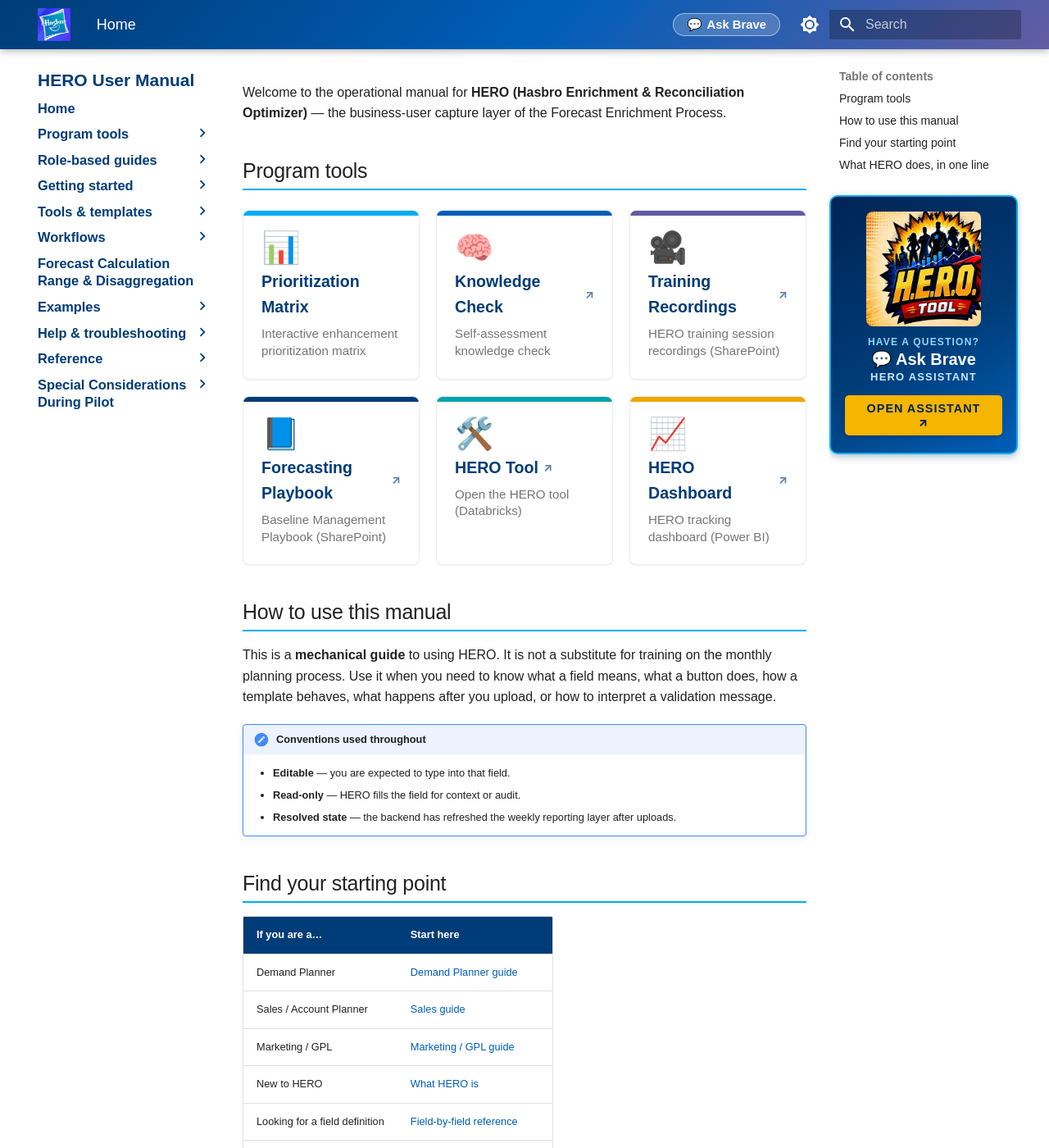
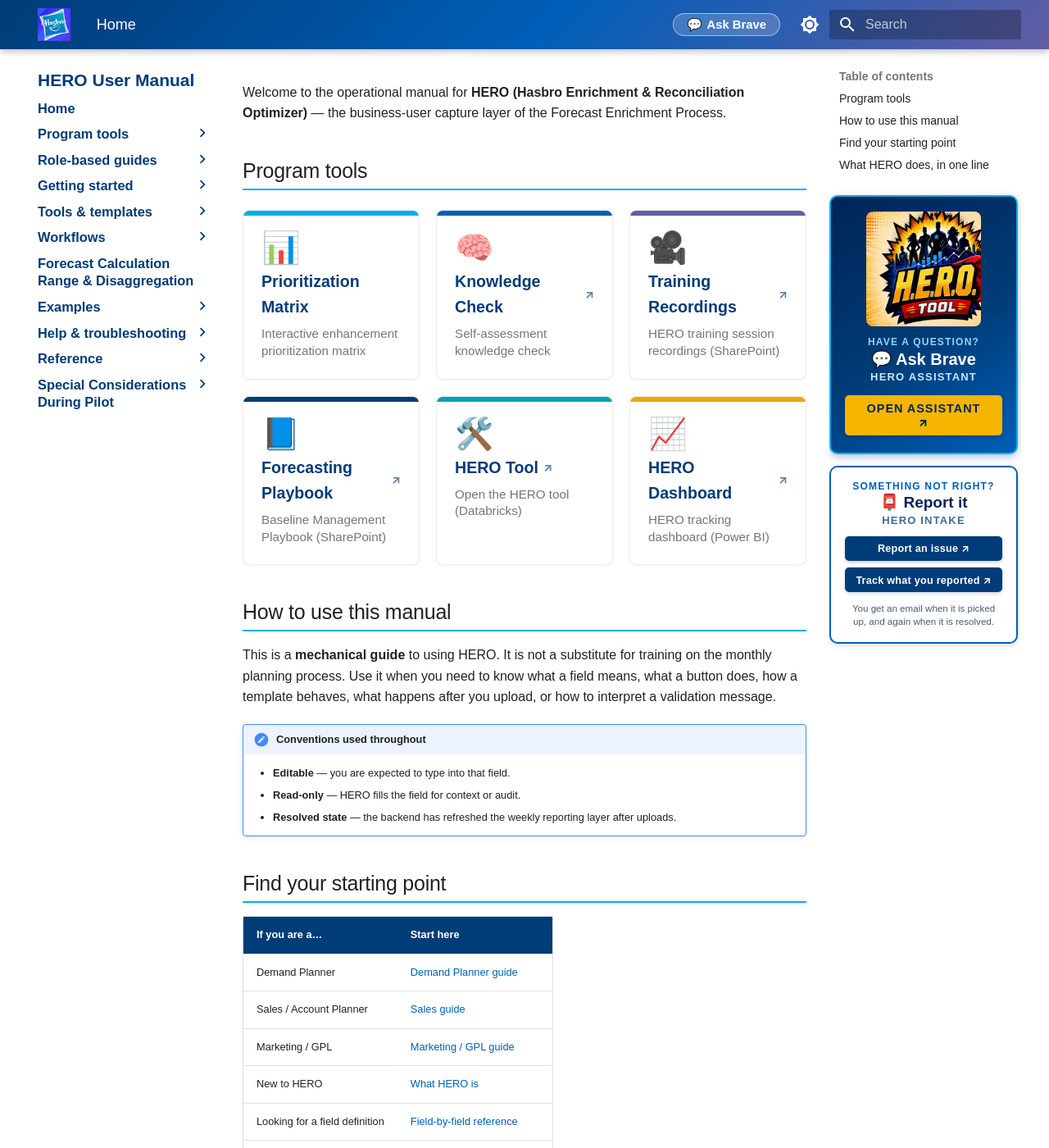
Before and after one commit to enerbartoli/HERO, an MkDocs documentation site: the page built from docs/index.md, in a window 1280 px wide and 1400 px high, scrolled down 324 px. Shown: the whole window at 82% size. Built offline with MkDocs 1.6.1 and Material for MkDocs 9.7.7, drawn with Linux system fonts in a browser that asks for light colours.

Commit message:
Add a HERO Intake sidebar card below the Ask Brave card
Gives readers a direct route to report an issue and to follow what they
reported, from every page of the manual.

- main.html: the existing injectSidebar() now appends a second card after
  the Brave one, from the same document$ subscription, so the pair
  survives instant navigation. Both cards are removed before re-appending,
  so navigation cannot leave duplicates.
- extra.css: .hero-intake-card is deliberately lighter than the Brave card
  (white ground, #005EB8 border, navy buttons) and shorter, keeping the
  yellow button unique to Brave. Hidden at the same 76.1875em breakpoint.

The tracker link keeps its ?web=1, which opens the workbook in Excel for
the web instead of downloading it.

Co-Authored-By: Claude Opus 5 <noreply@anthropic.com>
Claude-Session: https://claude.ai/code/session_016Bnd5Ktn15p5AYD22bAtxb

```diff
--- a/docs/overrides/main.html
+++ b/docs/overrides/main.html
@@ -34,14 +34,17 @@
 {% endblock %}
 
 {#
-  Ask Brave — header button + right-sidebar card with logo.
+  Right-sidebar cards — Ask Brave (top) + HERO Intake (below it) —
+  plus the Ask Brave header button.
 
   Header: injected once after .md-header__title; persists across navigation.
 
-  Sidebar card: re-injected on every page via Material's document$ observable
-  (the correct hook for navigation.instant). Falls back to popstate for
-  non-instant environments. The sidebar is forced visible on pages with
-  an empty TOC by removing the hidden attribute.
+  Sidebar cards: both re-injected on every page by a single injectSidebar()
+  call, driven by Material's document$ observable (the correct hook for
+  navigation.instant). Falls back to popstate for non-instant environments.
+  Each card is removed before being re-appended, so navigation can never
+  leave duplicates. The sidebar is forced visible on pages with an empty
+  TOC by removing the hidden attribute.
 #}
 {% block scripts %}
 {{ super() }}
@@ -49,6 +52,10 @@
 (function () {
   var GPT_URL  = "https://chatgpt.com/g/g-6a39688f2e0c81918486c4d724888f96-brave-hero-assistant";
   var LOGO_URL = "{{ rel_prefix }}assets/img/hero-logo-icon.jpg";
+  var FORM_URL = "https://forms.cloud.microsoft/Pages/ResponsePage.aspx?id=Pt0ecKjHiUexzookNiDWj0oOq7Z00xpKvQD-NjxoQ9FUMlA5NllVOE1aWkxVRVZVRFo2MUtVN1lCMSQlQCN0PWcu";
+  /* ?web=1 is what opens the workbook in Excel for the web instead of
+     downloading it — do not strip it. */
+  var TRACKER_URL = "https://hasbroinc.sharepoint.com/sites/GlobalPlanningCentralCommandCOE/HERO%20Enrichment/HERO_TRACKER/HERO_Issue_and_Open_Items_Log.xlsx?web=1";
 
   /* ── Header button — injected once, survives instant navigation ── */
   function injectHeader() {
@@ -65,13 +72,13 @@
     title.insertAdjacentElement("afterend", btn);
   }
 
-  /* ── Sidebar card — re-injected on every page change ── */
+  /* ── Sidebar cards — re-injected on every page change ── */
   function injectSidebar() {
     var inner = document.querySelector(".md-sidebar--secondary .md-sidebar__inner");
     if (!inner) return;
-    /* Remove stale card from previous page before appending fresh one */
-    var old = inner.querySelector(".ask-brave-card");
-    if (old) old.remove();
+    /* Remove stale cards from previous page before appending fresh ones */
+    var old = inner.querySelectorAll(".ask-brave-card, .hero-intake-card");
+    for (var i = 0; i < old.length; i++) old[i].remove();
     var card = document.createElement("div");
     card.className = "ask-brave-card";
     card.innerHTML =
@@ -81,6 +88,19 @@
       '<p class="ask-brave-card__sub">HERO Assistant</p>' +
       '<a class="ask-brave-card__btn" href="' + GPT_URL + '" target="_blank" rel="noopener noreferrer">Open assistant ↗</a>';
     inner.appendChild(card);
+
+    /* Intake card — sits directly below the Ask Brave card */
+    var intake = document.createElement("div");
+    intake.className = "hero-intake-card";
+    intake.innerHTML =
+      '<p class="hero-intake-card__eyebrow">Something not right?</p>' +
+      '<p class="hero-intake-card__title">📮 Report it</p>' +
+      '<p class="hero-intake-card__sub">HERO Intake</p>' +
+      '<a class="hero-intake-card__btn" href="' + FORM_URL + '" target="_blank" rel="noopener noreferrer">Report an issue ↗</a>' +
+      '<a class="hero-intake-card__btn" href="' + TRACKER_URL + '" target="_blank" rel="noopener noreferrer">Track what you reported ↗</a>' +
+      '<p class="hero-intake-card__note">You get an email when it is picked up, and again when it is resolved.</p>';
+    inner.appendChild(intake);
+
     var sidebar = document.querySelector(".md-sidebar--secondary");
     if (sidebar) {
       sidebar.removeAttribute("hidden");
--- a/docs/stylesheets/extra.css
+++ b/docs/stylesheets/extra.css
@@ -295,6 +295,87 @@
   text-decoration: none;
 }
 
+/* ═══════════════════════════════════════════════════════════════════════
+   HERO Intake — sidebar card stacked directly under the Ask Brave card
+   Deliberately lighter than the Brave card (white ground, navy buttons):
+   same radius/width so they read as siblings, but the yellow button stays
+   unique to Brave so the eye still lands there first.
+   ═══════════════════════════════════════════════════════════════════════ */
+
+.hero-intake-card {
+  margin-top: 0.7rem;
+  padding: 0.8rem 0.85rem 0.9rem;
+  background: #ffffff;
+  border-radius: 10px;
+  border: 2px solid #005EB8;
+  text-align: center;
+  box-shadow: 0 2px 7px rgba(0, 60, 119, 0.18);
+}
+
+.hero-intake-card__eyebrow {
+  margin: 0 0 0.1rem;
+  color: #005EB8;
+  font-size: 0.6rem;
+  font-weight: 600;
+  text-transform: uppercase;
+  letter-spacing: 0.1em;
+}
+
+.hero-intake-card__title {
+  margin: 0 0 0.1rem;
+  color: #002456;
+  font-size: 0.95rem;
+  font-weight: 800;
+  line-height: 1.2;
+}
+
+.hero-intake-card__sub {
+  margin: 0 0 0.6rem;
+  color: #3d6a99;
+  font-size: 0.65rem;
+  font-weight: 600;
+  text-transform: uppercase;
+  letter-spacing: 0.09em;
+}
+
+/* Buttons are stacked, so they fill the card width rather than sit inline */
+.hero-intake-card__btn {
+  display: block;
+  padding: 0.38rem 0.45rem;
+  background: #003C77;
+  color: #ffffff !important;
+  font-size: 0.63rem;
+  font-weight: 700;
+  letter-spacing: 0.02em;
+  border-radius: 5px;
+  text-decoration: none;
+  box-shadow: 0 2px 4px rgba(0, 36, 86, 0.20);
+  transition: background 0.15s ease, transform 0.1s ease;
+}
+
+.hero-intake-card__btn + .hero-intake-card__btn {
+  margin-top: 0.4rem;
+}
+
+.hero-intake-card__btn:hover {
+  background: #005EB8;
+  transform: translateY(-1px);
+  text-decoration: none;
+}
+
+/* The promise that makes the card worth clicking — keep it, do not trim */
+.hero-intake-card__note {
+  margin: 0.6rem 0 0;
+  color: #4a5b6e;
+  font-size: 0.58rem;
+  line-height: 1.35;
+}
+
+/* Dark mode: the light card would glare, so tone the ground down slightly */
+[data-md-color-scheme="slate"] .hero-intake-card {
+  background: #eef4fa;
+}
+
 /* Ensure right sidebar renders on pages without TOC headings on desktop */
 @media screen and (min-width: 76.1875em) {
   .md-sidebar--secondary[hidden] {
@@ -306,9 +387,10 @@
   }
 }
 
-/* Hide sidebar card on narrow screens where secondary sidebar collapses */
+/* Hide sidebar cards on narrow screens where secondary sidebar collapses */
 @media screen and (max-width: 76.1875em) {
-  .ask-brave-card {
+  .ask-brave-card,
+  .hero-intake-card {
     display: none;
   }
 }
```
